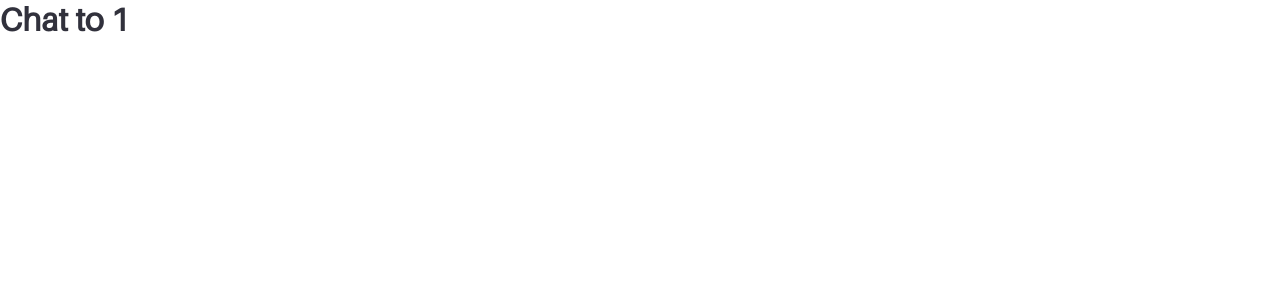
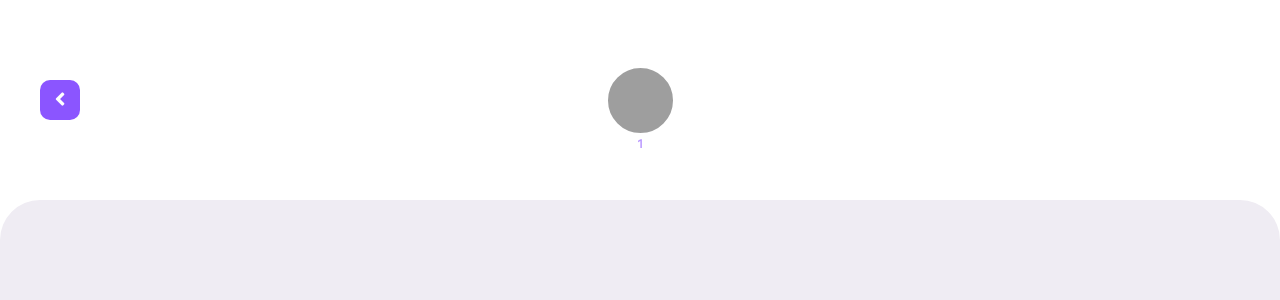
Before and after one commit to MickyPrice/Yoobee-Bemo-App-Frontend, a Vue app: page /chat/1 in a window 1280 px wide. Shown: the top 300 px of the page. Built offline with nearby package versions, Linux system fonts and the light colour scheme; grey boxes are pictures that could not be loaded.

Commit message:
Add Header too Chat

```diff
--- /dev/null
+++ b/src/components/chats/ChatPushCard.vue
@@ -0,0 +1,22 @@
+<template>
+  <div class="chat-push-card">
+
+  </div>
+</template>
+
+<script>
+export default {
+
+}
+</script>
+
+
+<style lang="scss" scoped>
+@import "@/scss/_variables";
+.chat-push-card{
+   width: 100%;
+   height: 100%;
+    background-color: $white-300;
+    border-radius: $corners-top;
+}
+</style>
--- a/src/components/profile/ProfilePic.vue
+++ b/src/components/profile/ProfilePic.vue
@@ -1,7 +1,6 @@
 <template>
   <div class="profile" v-bind:style="{ 'background-image': 'url(' + imagelink + ')' }">
     <h5 class="profile__id text__sm">
-      #
       <slot name="profileName"></slot>
     </h5>
   </div>
@@ -27,7 +26,7 @@ export default {
   background-size: cover;
 
   &__id {
-    color: $purple-100;
+    color: $purple-300;
     position: relative;
     bottom: -105%;
     text-align: center;
--- a/src/scss/_variables.scss
+++ b/src/scss/_variables.scss
@@ -33,7 +33,7 @@ $grey-100: #cfcfcf;
 
 // White -------------------
 $white-100: #ffffff;
-$white-300: #f8f7fc;
+$white-300: #efecf3;
 
 //--------------------------
 // ****** UTILITIES ********
--- a/src/views/chats/Chat.vue
+++ b/src/views/chats/Chat.vue
@@ -1,9 +1,64 @@
 <template>
-    <h1>Chat to {{ $route.params.channelId }}</h1>
+    <div class="chat">
+        <div class="chat__top">
+            <Bibutton class="bk-purple-500">
+        <slot slot="icon" >
+          <i class="fas fa-angle-left col-white-100"></i>
+        </slot>
+      </Bibutton>
+    <ProfilePic class="chat__top--small" :imagelink="imagelink2">
+          <slot slot="profileName">{{ $route.params.channelId }}</slot>
+    </ProfilePic>
+        </div>
+        <div class="chat__bottom">
+                <ChatPushCard></ChatPushCard>
+
+        </div>
+    </div>
 </template>
 
 <script>
+import Bibutton from "@/components/buttons/BiButton.vue";
+import ProfilePic from "@/components/profile/ProfilePic.vue";
+import ChatPushCard from "@/components/chats/ChatPushCard.vue";
+
+
 export default {
-
+    data() {
+    return {
+      imagelink1:
+        "https://images.unsplash.com/photo-1531427186611-ecfd6d936c79?ixlib=rb-1.2.1&ixid=eyJhcHBfaWQiOjEyMDd9&auto=format&fit=crop&w=634&q=80",
+      imagelink2:
+        "https://images.unsplash.com/photo-1538960792157-b2e2b62d1f3c?ixlib=rb-1.2.1&ixid=eyJhcHBfaWQiOjEyMDd9&auto=format&fit=crop&w=1350&q=80",
+    };
+  },
+components:{
+Bibutton,
+ProfilePic,
+ChatPushCard
+}
 }
 </script>
+
+<style scoped lang="scss">
+@import "@/scss/_variables";
+
+.chat{
+    &__top{
+        height: 25vh;
+        padding: $padding-40;
+        display: grid;
+        grid-template-columns: repeat(3,1fr);
+        align-items: center;
+        &--small{
+  justify-self: center;
+            height: 75px;
+            width: 75px;
+        }
+    }
+    &__bottom{
+        height: 75vh;
+        min-height: 350px;
+    }
+}
+</style>
```
